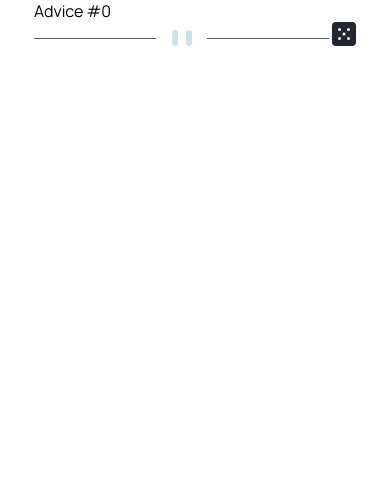
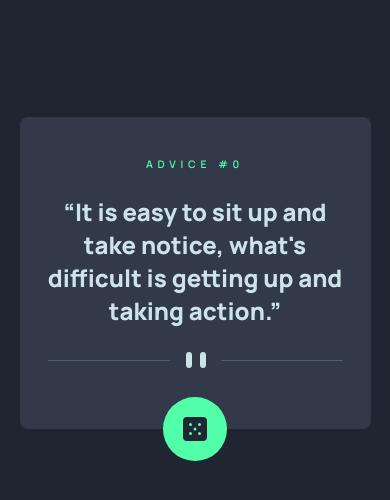
Before and after one commit to serhii-bielik/fm-advice-generator-app, a plain HTML site: page index.html in a window 390 px wide. Drawn offline with Linux system fonts and the light colour scheme.

Commit message:
add mobile first layout

```diff
--- a/index.html
+++ b/index.html
@@ -16,7 +16,12 @@
   <body>
     <section class="advice">
       <div class="advice__id">Advice #<span>0</span></div>
-      <h1 class="advice__content"></h1>
+      <h1 class="advice__content">
+        &ldquo;<span
+          >It is easy to sit up and take notice, what's difficult is getting up
+          and taking action.</span
+        >&rdquo;
+      </h1>
       <picture class="advice__divider">
         <source
           media="(min-width: 800px)"
@@ -24,13 +29,15 @@
         />
         <img src="./images/pattern-divider-mobile.svg" alt="" />
       </picture>
+      <div class="advice__dice">
         <img
           src="./images/icon-dice.svg"
           alt="Get new advice"
           title="Get new advice"
           role="button"
-        class="advice__dice"
+          class="advice__dice-img"
         />
+      </div>
     </section>
   </body>
 </html>
--- a/style.css
+++ b/style.css
@@ -1,4 +1,4 @@
-@import url('https://fonts.googleapis.com/css2?family=Manrope:wght@400;800&display=swap');
+@import url('https://fonts.googleapis.com/css2?family=Manrope:wght@600;800&display=swap');
 
 *,
 *::before,
@@ -11,38 +11,66 @@
 :root {
   --clr-cyan: #cee3e9;
   --clr-neon: #52ffa8;
-  --clr-body-bg: #323a49;
-  --clr-section-bg: #4e5d73;
-  --clr-section-bg: #1f2632;
+  --clr-body-bg: #1f2632;
+  --clr-section-bg: #323a49;
+  --clr-sesection-bgction-bg: #4e5d73;
 }
 
 body {
   display: flex;
   justify-content: center;
   font-family: 'Manrope', sans-serif;
+  color: var(--clr-cyan);
+  background-color: var(--clr-body-bg);
 }
 
 .advice {
-
+  display: flex;
+  flex-direction: column;
+  align-items: center;
+  min-width: 250px;
+  max-width: 400px;
+  width: 90%;
+  margin-top: 30%;
+  padding: 1rem;
+  background-color: var(--clr-section-bg);
+  border-radius: 0.5rem;
+  position: relative;
 }
 
 .advice__id {
-
+  font-weight: 600;
+  letter-spacing: 0.3rem;
+  font-size: 0.65rem;
+  color: var(--clr-neon);
+  text-transform: uppercase;
+  margin: 1.5rem 0;
 }
 
 .advice__content {
-
+  font-weight: 800;
+  text-align: center;
 }
 
 .advice__divider {
-
+  margin: 1.5rem 0 2.5rem 0;
 }
 
 .advice__dice {
-
+  position: absolute;
+  bottom: -2rem;
+  width: 4rem;
+  height: 4rem;
+  display: flex;
+  justify-content: center;
+  align-items: center;
+  border-radius: 50%;
+  background-color: var(--clr-neon);
+  cursor: pointer;
+  transition: all 0.4s ease;
 }
 
 .advice__dice:hover,
 .advice__dice:focus-within {
-
+  box-shadow: var(--clr-neon) 0px 0px 40px;
 }
```
Lines whose indentation alone changed are shown as unchanged.
